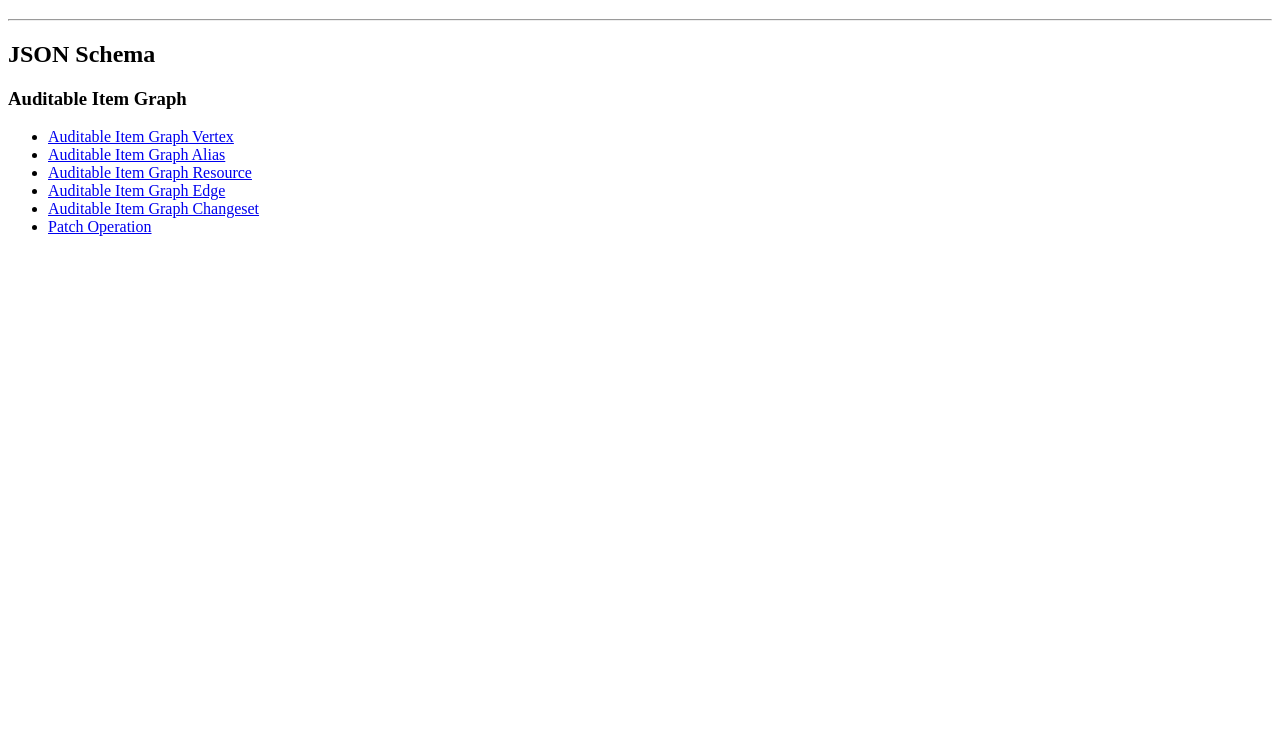
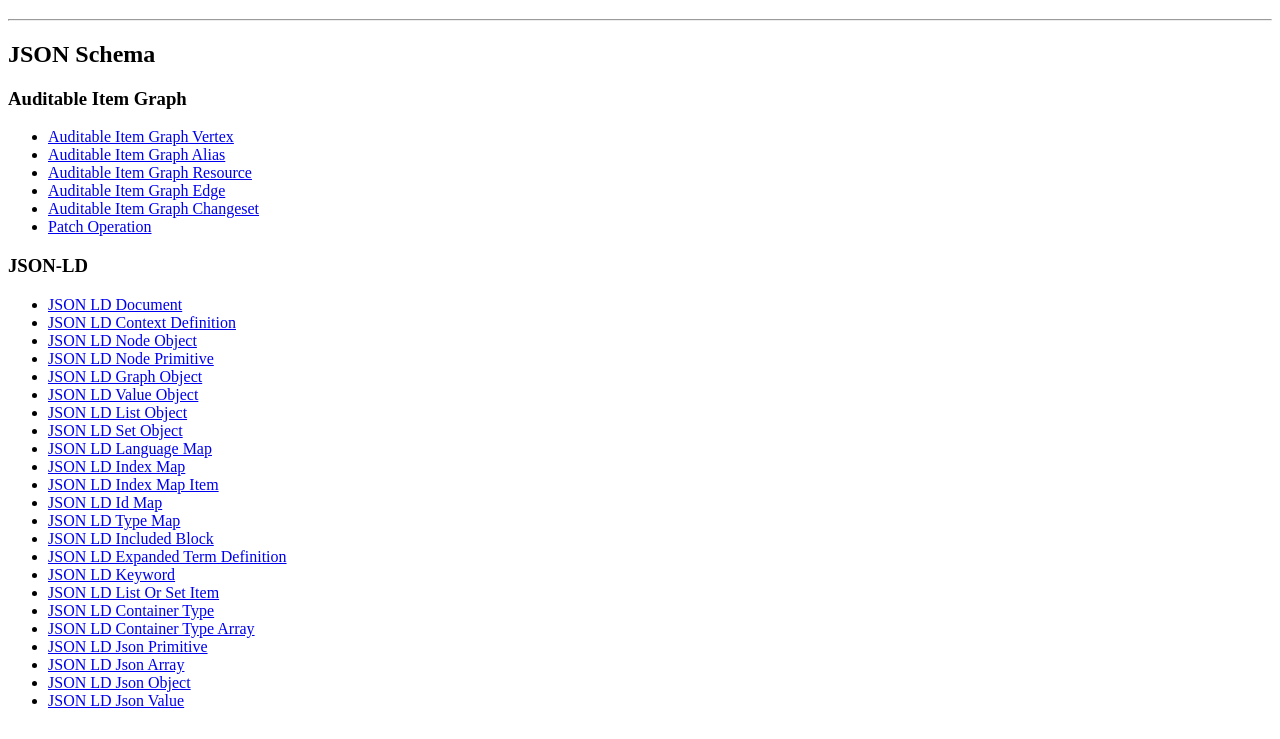
Before and after one commit to twinfoundation/schema, a website: page index.html in a window 1280 px wide. Shown: the part 61-800 px from the top of the page. Drawn offline with Linux system fonts and the light colour scheme.

Commit message:
Update JSON Ld

```diff
--- a/index.html
+++ b/index.html
@@ -1,11 +1,15 @@
 <!DOCTYPE html>
 <html lang="en">
+
 <head>
 	<meta charset="UTF-8">
-    <meta name="viewport" content="width=device-width, initial-scale=1.0">
+	<meta name="viewport"
+		  content="width=device-width, initial-scale=1.0">
 	<title>GTSC Schema</title>
-	<link rel="icon" href="https://schema.gtsc.io/images/favicon.png">
+	<link rel="icon"
+		  href="https://schema.gtsc.io/images/favicon.png">
 </head>
+
 <body>
 	<h1>GTSC Schema</h1>
 	<hr />
@@ -19,5 +23,32 @@
 		<li><a href="./v2/AuditableItemGraphChangeset">Auditable Item Graph Changeset</a></li>
 		<li><a href="./v2/PatchOperation">Patch Operation</a>
 	</ul>
+	<h3>JSON-LD</h3>
+	<ul>
+		<li><a href="./v2/JsonLdDocument">JSON LD Document</a></li>
+		<li><a href="./v2/JsonLdContextDefinition">JSON LD Context Definition</a></li>
+		<li><a href="./v2/JsonLdNodeObject">JSON LD Node Object</a></li>
+		<li><a href="./v2/JsonLdJsonLdNodePrimitive">JSON LD Node Primitive</a></li>
+		<li><a href="./v2/JsonLdGraphObject">JSON LD Graph Object</a></li>
+		<li><a href="./v2/JsonLdValueObject">JSON LD Value Object</a></li>
+		<li><a href="./v2/JsonLdListObject">JSON LD List Object</a></li>
+		<li><a href="./v2/JsonLdSetObject">JSON LD Set Object</a></li>
+		<li><a href="./v2/JsonLdLanguageMap">JSON LD Language Map</a></li>
+		<li><a href="./v2/JsonLdIndexMap">JSON LD Index Map</a></li>
+		<li><a href="./v2/JsonLdIndexMapItem">JSON LD Index Map Item</a></li>
+		<li><a href="./v2/JsonLdIdMap">JSON LD Id Map</a></li>
+		<li><a href="./v2/JsonLdTypeMap">JSON LD Type Map</a></li>
+		<li><a href="./v2/JsonLdIncludedBlock">JSON LD Included Block</a></li>
+		<li><a href="./v2/JsonLdExpandedTermDefinition">JSON LD Expanded Term Definition</a></li>
+		<li><a href="./v2/JsonLdKeyword">JSON LD Keyword</a></li>
+		<li><a href="./v2/JsonLdListOrSetItem">JSON LD List Or Set Item</a></li>
+		<li><a href="./v2/JsonLdContainerType">JSON LD Container Type</a></li>
+		<li><a href="./v2/JsonLdContainerTypeArray">JSON LD Container Type Array</a></li>
+		<li><a href="./v2/JsonLdJsonPrimitive">JSON LD Json Primitive</a></li>
+		<li><a href="./v2/JsonLdJsonArray">JSON LD Json Array</a></li>
+		<li><a href="./v2/JsonLdJsonObject">JSON LD Json Object</a></li>
+		<li><a href="./v2/JsonLdJsonValue">JSON LD Json Value</a></li>
+	</ul>
 </body>
+
 </html>
--- a/v2/AuditableItemGraphAlias.json
+++ b/v2/AuditableItemGraphAlias.json
@@ -3,7 +3,8 @@
 	"additionalProperties": false,
 	"properties": {
 		"metadata": {
-			"$ref": "https://schemas.gtsc.io/v2/JsonLdDocument"
+			"$ref": "https://schema.gtsc.io/v2/JsonLdDocument",
+			"description": "The metadata to associate with the element as JSON-LD."
 		},
 		"id": {
 			"type": "string",
--- a/v2/AuditableItemGraphChangeset.json
+++ b/v2/AuditableItemGraphChangeset.json
@@ -12,7 +12,7 @@
 		"patches": {
 			"type": "array",
 			"items": {
-				"$ref": "https://schemas.gtsc.io/v2/PatchOperation"
+				"$ref": "https://schema.gtsc.io/v2/PatchOperation"
 			},
 			"description": "The patches for the integrity at this epoch."
 		},
--- a/v2/AuditableItemGraphEdge.json
+++ b/v2/AuditableItemGraphEdge.json
@@ -2,7 +2,8 @@
 	"type": "object",
 	"properties": {
 		"metadata": {
-			"$ref": "https://schemas.gtsc.io/v2/JsonLdDocument"
+			"$ref": "https://schema.gtsc.io/v2/JsonLdDocument",
+			"description": "The metadata to associate with the element as JSON-LD."
 		},
 		"id": {
 			"type": "string",
--- a/v2/AuditableItemGraphResource.json
+++ b/v2/AuditableItemGraphResource.json
@@ -3,7 +3,8 @@
 	"additionalProperties": false,
 	"properties": {
 		"metadata": {
-			"$ref": "https://schemas.gtsc.io/v2/JsonLdDocument"
+			"$ref": "https://schema.gtsc.io/v2/JsonLdDocument",
+			"description": "The metadata to associate with the element as JSON-LD."
 		},
 		"id": {
 			"type": "string",
```
Also changed, not shown: v2/AuditableItemGraphVertex.json (+5 -4 lines). Lines whose indentation alone changed are shown as unchanged.
